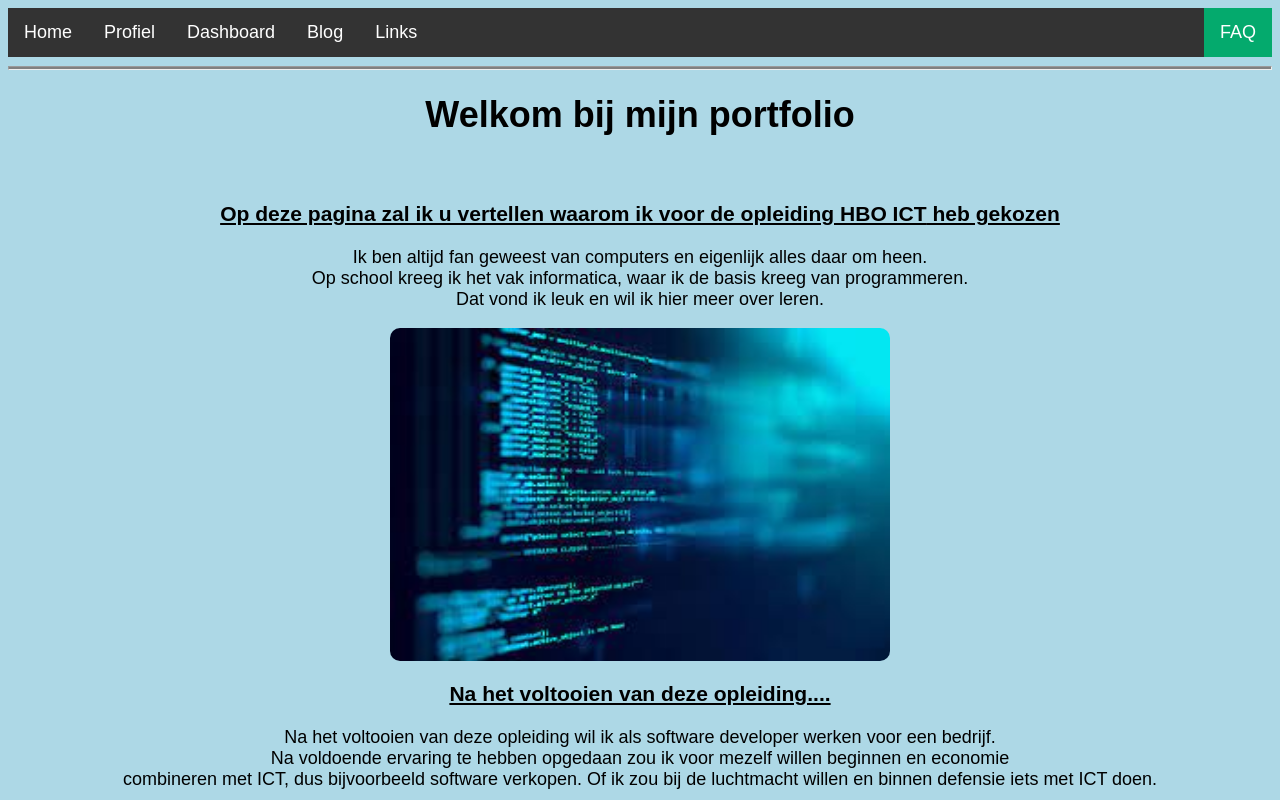
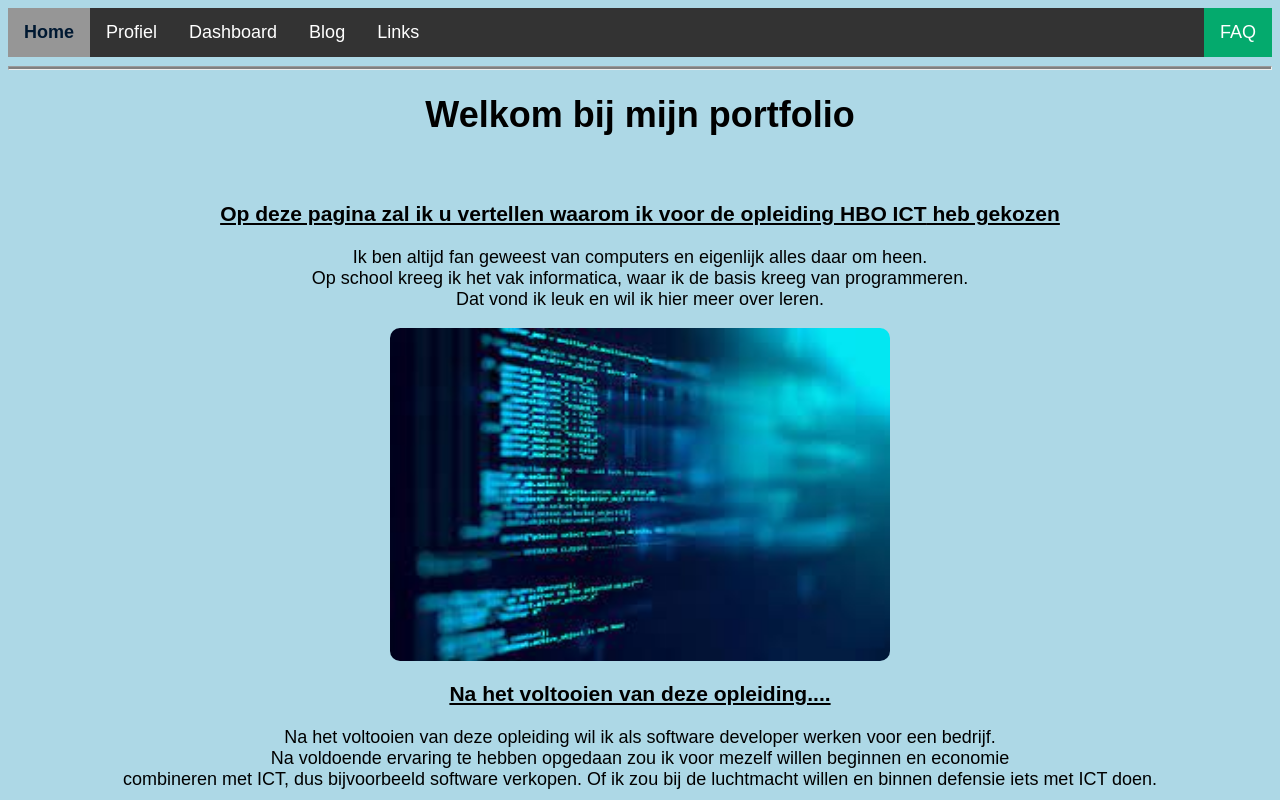
Before and after one commit to JelleJ04/jellej04.github.io, a plain HTML site: page index.html in a window 1280 px wide. Shown: the top 800 px of the page. Drawn offline with Linux system fonts and the light colour scheme.

Commit message:
Aanpassingen

```diff
--- a/index.css
+++ b/index.css
@@ -166,3 +166,9 @@ article {
   background-color: gray;
 
 }
+
+a.highlight {
+  background-color: #969696;
+  color: #001932;
+  font-weight: bold;
+}
--- a/index.html
+++ b/index.html
@@ -9,7 +9,7 @@
   <title>Portfolio JJ</title>
 </head>
 <ul class="nav">
-  <li><a href="index.html">Home</a></li>
+  <li><a class="highlight" href="index.html">Home</a></li>
   <li><a href="profile.html">Profiel</a></li>
   <li><a href="dashboard.html">Dashboard</a></li>
   <li><a href="blog.html">Blog</a></li>
```
Also changed, not shown: blog.html (+1 -1 lines), dashboard.html (+1 -1 lines), links.html (+1 -1 lines), profile.html (+1 -1 lines).
